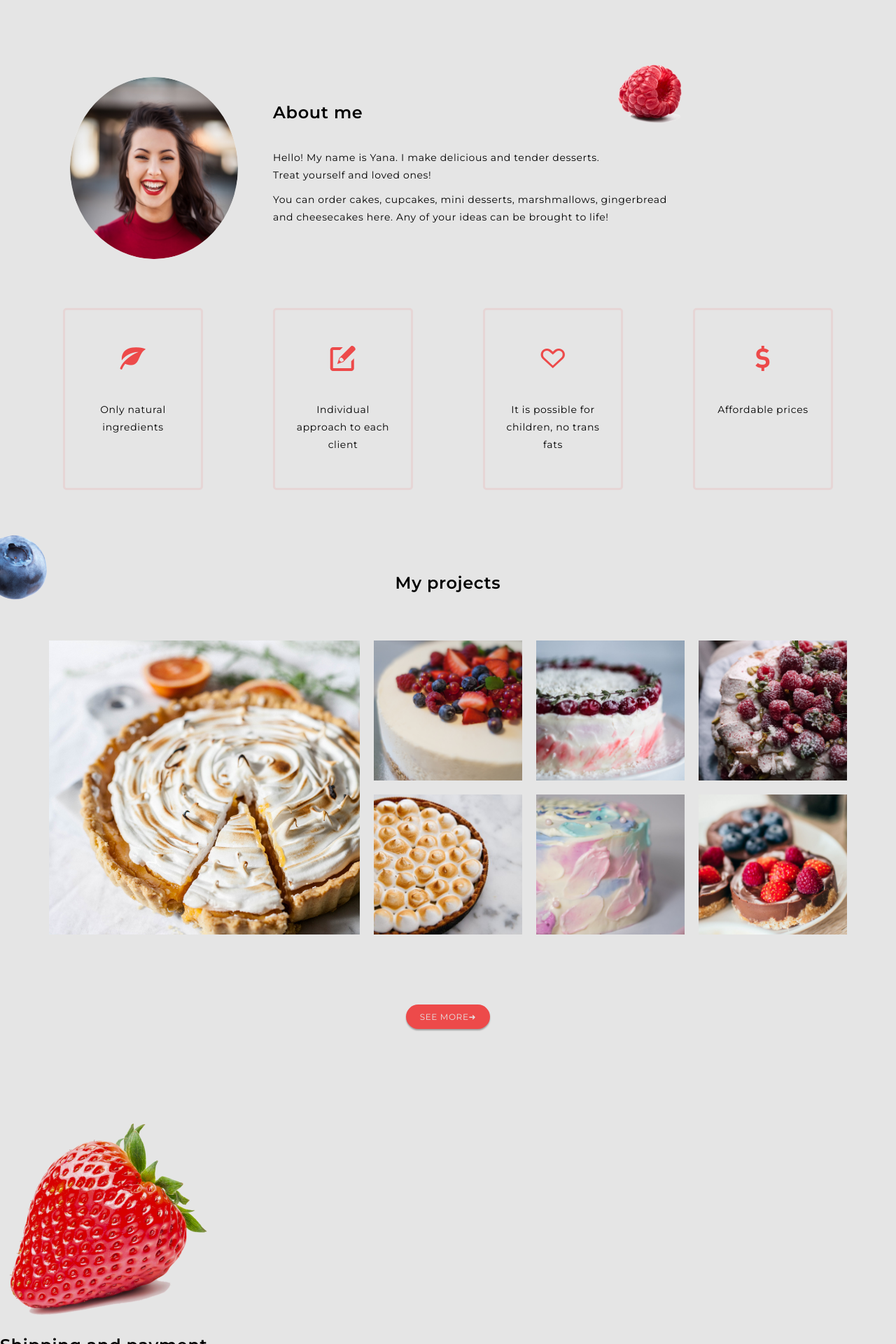
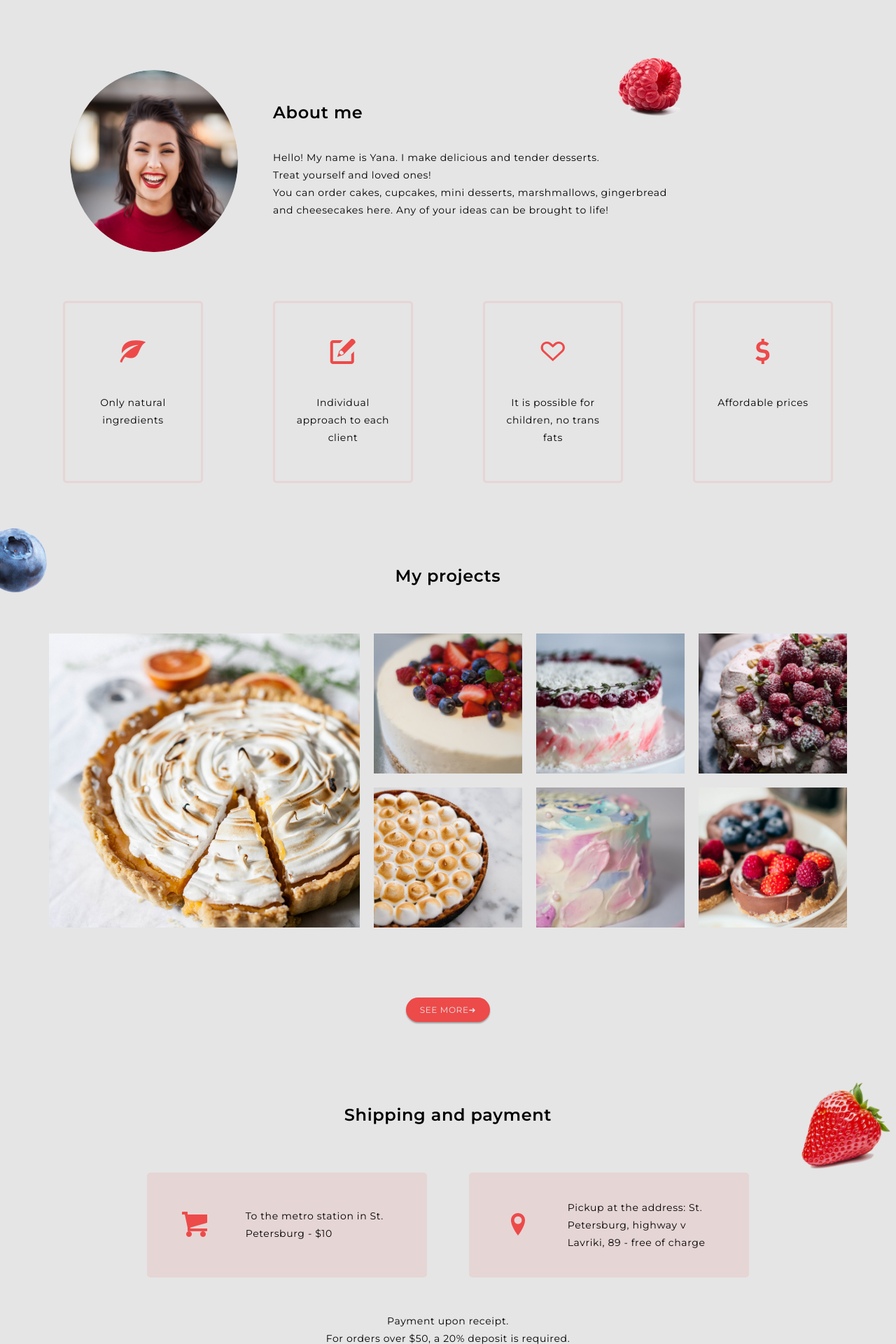
Before and after one commit to HalyYampolska/sweet-time, a PHP site: page / in a window 1280 px wide. Shown: the part 1400-3320 px from the top of the page at 70% size. Run offline with PHP 8.4, Linux system fonts and the light colour scheme; some web fonts are replaced.

Commit message:
build delivery, some change in typography

```diff
--- a/css/style.css
+++ b/css/style.css
@@ -95,8 +95,7 @@ h2 {
   margin-bottom: 7rem; }
 
 p {
-  font-size: 1.4rem;
-  padding-bottom: 1rem; }
+  font-size: 1.4rem; }
 
 a {
   text-decoration-line: none;
@@ -114,7 +113,6 @@ a {
 
 i {
   font-size: 4rem;
-  margin-bottom: 4rem;
   display: inline-block;
   background-color: var(--color-icon);
   -webkit-background-clip: text;
@@ -239,7 +237,8 @@ i {
       flex-direction: column;
       align-items: center; }
       .features__block--icons-text {
-        text-align: center; }
+        text-align: center;
+        padding-top: 4rem; }
   .features__blueberry {
     width: 14rem;
     position: absolute;
@@ -304,3 +303,29 @@ i {
     color: var(--color-background);
     display: flex;
     text-transform: uppercase; }
+
+.shipping {
+  position: relative; }
+  .shipping__strawberry {
+    width: 14rem;
+    position: absolute;
+    top: -4rem;
+    right: 0.1rem; }
+  .shipping__heading {
+    text-align: center; }
+  .shipping__terms {
+    display: flex;
+    justify-content: center;
+    column-gap: 6rem;
+    padding-bottom: 5rem; }
+    .shipping__terms--delivery {
+      width: 40rem;
+      height: 15rem;
+      padding: 5rem;
+      border-radius: 5px;
+      display: flex;
+      align-items: center;
+      column-gap: 5rem;
+      background-color: rgba(237, 74, 74, 0.1); }
+  .shipping__terms--2 {
+    text-align: center; }
--- a/index.html
+++ b/index.html
@@ -103,22 +103,22 @@
                 <div class="features__block">
 
                     <div class="features__block--icons">
-                        <i class="icon-leaf features__block--icons-pic"></i>
+                        <i class="icon-leaf"></i>
                         <p class="features__block--icons-text">Only natural ingredients</p>
                     </div>
 
                     <div class="features__block--icons">
-                        <i class="icon-new-message features__block--icons-pic"></i>
+                        <i class="icon-new-message"></i>
                         <p class="features__block--icons-text">Individual approach to each client</p>
                     </div>
 
                     <div class="features__block--icons">
-                        <i class="icon-heart-outlined features__block--icons-pic"></i>
+                        <i class="icon-heart-outlined"></i>
                         <p class="features__block--icons-text">It is possible for children, no trans fats</p>
                     </div>
 
                     <div class="features__block--icons">
-                        <i class="icon-credit features__block--icons-pic"></i>
+                        <i class="icon-credit"></i>
                         <p class="features__block--icons-text">Affordable prices</p>
                     </div>
                 </div>
@@ -171,15 +171,23 @@
 
             <section class="shipping">
 
-                <img src="img/strawberry-2.png" alt="strawberry" class="delivery__strawberry">
-
                 <h2 class="shipping__heading">Shipping and payment</h2>
 
+                <img src="img/strawberry-2.png" alt="strawberry" class="shipping__strawberry">
+
                 <div class="shipping__terms">
+                    <div class="shipping__terms--delivery">
+                        <i class="icon-shopping-cart"></i>
+                        <p class="shipping__delivery-text">To the metro station in St. Petersburg - $10</p>
+                    </div>
 
+                    <div class="shipping__terms--delivery">
+                        <i class="icon-location-pin"></i>
+                        <p class="shipping__delivery-text">Pickup at the address: St. Petersburg, highway v Lavriki, 89 - free of charge</p>
+                    </div>
 
                 </div>
-
+                    <p class="shipping__terms--2">Payment upon receipt. <br>For orders over $50, a 20% deposit is required.</p>
 
             </section>
 
--- a/sass/_features.scss
+++ b/sass/_features.scss
@@ -52,6 +52,7 @@
 
             &-text {
                 text-align: center;
+                padding-top: 4rem;
             }
         }
 
--- /dev/null
+++ b/sass/_shipping.scss
@@ -0,0 +1,41 @@
+.shipping {
+
+    position: relative;
+
+    &__strawberry {
+        width: 14rem;
+
+        position: absolute;
+        top: -4rem;
+        right: 0.1rem;
+    }
+
+    &__heading {
+        text-align: center;
+    }
+
+    &__terms {
+        display: flex;
+        justify-content: center;
+        column-gap: 6rem;
+
+        padding-bottom: 5rem;
+
+        &--delivery {
+
+            width: 40rem;
+            height: 15rem;
+            padding: 5rem;
+            border-radius: 5px;
+
+            display: flex;
+            align-items: center;
+            column-gap: 5rem;
+
+            background-color: rgba(237, 74, 74, 0.1);
+        }
+    }
+    &__terms--2 {
+        text-align: center;
+    }
+}
--- a/sass/_typography.scss
+++ b/sass/_typography.scss
@@ -12,7 +12,6 @@ h2 {
 
 p {
     font-size: 1.4rem;
-    padding-bottom: 1rem;
 }
 
 a {
@@ -35,7 +34,6 @@ a {
 
 i {
     font-size: 4rem;
-    margin-bottom: 4rem;
     display: inline-block;
     background-color: var( --color-icon);
     -webkit-background-clip: text;
--- a/sass/main.scss
+++ b/sass/main.scss
@@ -5,3 +5,4 @@
 @import "gallery";
 @import "features";
 @import "portfolio";
+@import "shipping";
```
